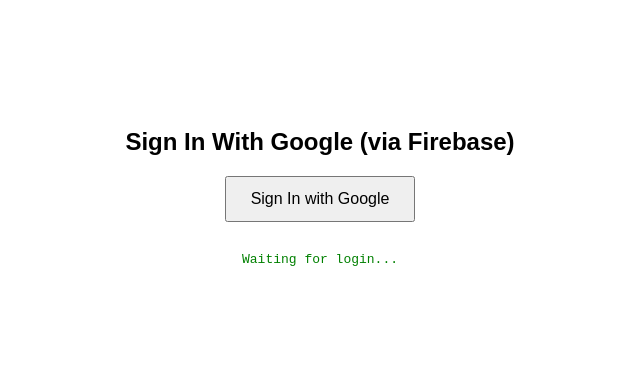
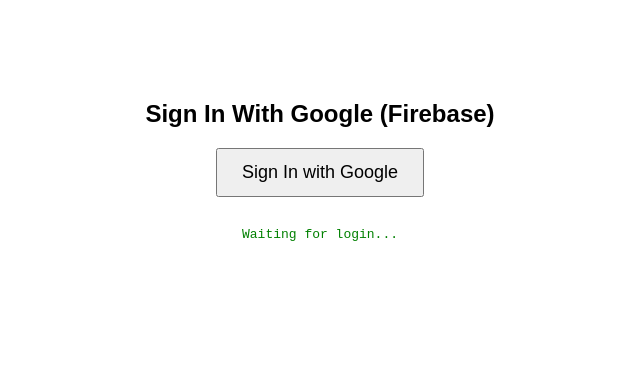
Before and after one commit to riken96/vr-login, a plain HTML site: page index.html in a window 1280 px wide. Shown: the whole page, without its empty margins (320-960 px from the left). Drawn offline with Linux system fonts and the light colour scheme.

Commit message:
Update index.html

```diff
--- a/index.html
+++ b/index.html
@@ -1,27 +1,52 @@
 <!DOCTYPE html>
 <html>
   <head>
-    <title>VR Login (Firebase)</title>
+    <title>VR Firebase Login</title>
     <meta charset="UTF-8" />
     <meta name="viewport" content="width=device-width, initial-scale=1" />
+    <style>
+      body {
+        font-family: Arial, sans-serif;
+        text-align: center;
+        margin-top: 100px;
+      }
+
+      button {
+        padding: 12px 24px;
+        font-size: 18px;
+        cursor: pointer;
+      }
+
+      pre {
+        margin-top: 30px;
+        color: green;
+        font-family: monospace;
+      }
+    </style>
+  </head>
+  <body>
+    <h2>Sign In With Google (Firebase)</h2>
+    <button id="loginBtn">Sign In with Google</button>
+    <pre id="tokenBox">Waiting for login...</pre>
+
+    <!-- ✅ LOAD SCRIPT AFTER BUTTON -->
     <script type="module">
       import { initializeApp } from "https://www.gstatic.com/firebasejs/10.12.0/firebase-app.js";
       import { getAuth, signInWithPopup, GoogleAuthProvider } from "https://www.gstatic.com/firebasejs/10.12.0/firebase-auth.js";
 
       const firebaseConfig = {
-        apiKey: "AIzaSyD0F9dPtiGQNGwp1-0i8itXbwm2l07XwOk",
+        apiKey: "AIzaSyD0F9dPtiGQNGwp1-0i8itXbwm2l07XwOk", // ✅ Replace with your real API key
         authDomain: "vrsimulator-f6cb4.firebaseapp.com",
         projectId: "vrsimulator-f6cb4",
         storageBucket: "vrsimulator-f6cb4.appspot.com",
         messagingSenderId: "796595785111",
-        appId: "1:796595785111:web:958ea8ae7606bdde1b48d2"
+        appId: "1:796595785111:web:958ea8ae7606bdde1b48d2" // ✅ Replace with your real App ID
       };
 
       const app = initializeApp(firebaseConfig);
       const auth = getAuth(app);
       const provider = new GoogleAuthProvider();
 
-      window.onload = () => {
       const loginBtn = document.getElementById("loginBtn");
       const tokenBox = document.getElementById("tokenBox");
 
@@ -44,30 +69,6 @@
           tokenBox.innerText = "❌ Login failed.";
         }
       });
-      };
     </script>
-    <style>
-      body {
-        font-family: sans-serif;
-        text-align: center;
-        padding: 100px;
-      }
-
-      button {
-        padding: 12px 24px;
-        font-size: 16px;
-        cursor: pointer;
-      }
-
-      pre {
-        margin-top: 30px;
-        color: green;
-      }
-    </style>
-  </head>
-  <body>
-    <h2>Sign In With Google (via Firebase)</h2>
-    <button id="loginBtn">Sign In with Google</button>
-    <pre id="tokenBox">Waiting for login...</pre>
   </body>
 </html>
```
Lines whose indentation alone changed are shown as unchanged.
